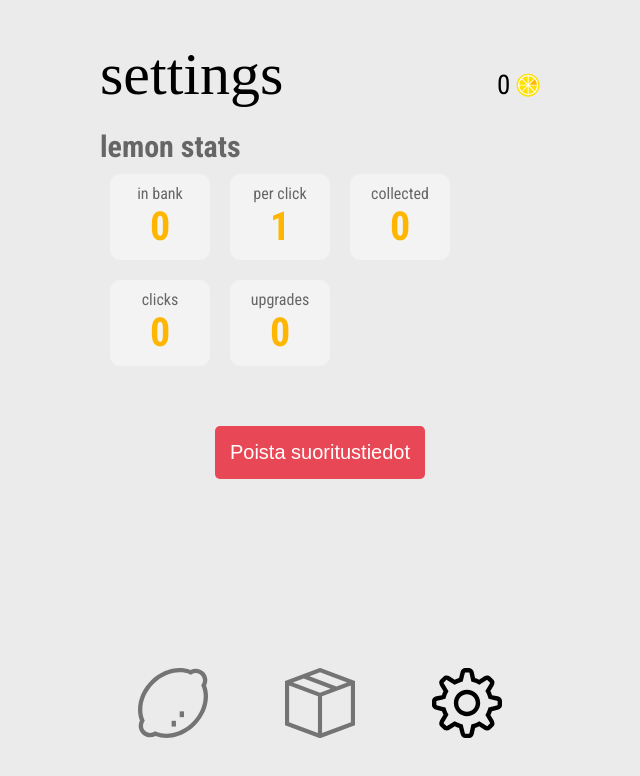
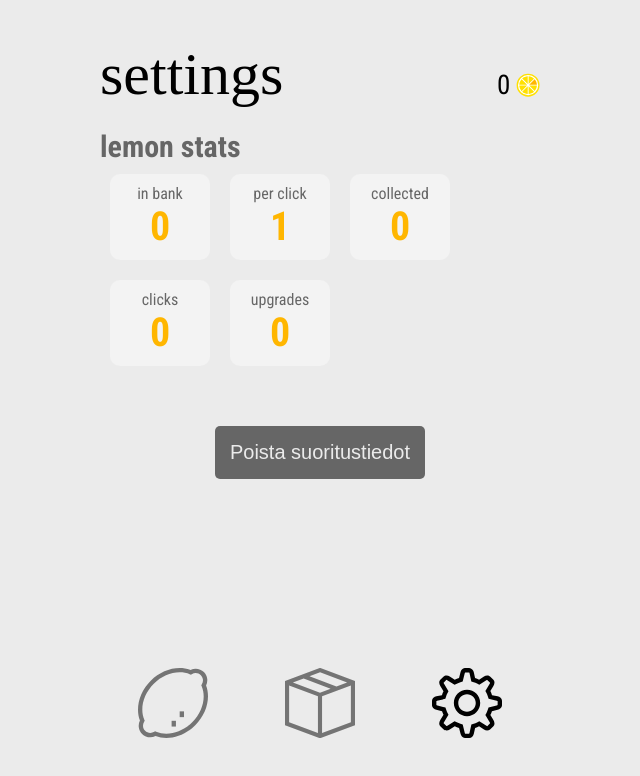
Before and after one commit to Benedicttt/sasky-lemon-clicker, a React (Vite) app: page /settings in a window 1280 px wide. Shown: the top 776 px of the page, without its empty margins (320-960 px from the left). Built offline with nearby package versions, Linux system fonts and the light colour scheme; a web font is replaced by a local one.

Commit message:
lisää suoritustietojen poistamisen

```diff
--- a/src/App.jsx
+++ b/src/App.jsx
@@ -8,7 +8,7 @@ import useLocalStorage from './utils/useLocalStorage'
 import getPurchasableItems from './utils/getPurchasableItems'
 
 function App() {
-    const [storeitems,setStoreitems, resetStoreItems] = useLocalStorage('lemon-items', items)
+    const [storeitems,setStoreitems, resetStoreitems] = useLocalStorage('lemon-items', items)
 
     const initialstats = {
         clicks: 0,
@@ -19,7 +19,9 @@ function App() {
         collected: 0
     }
 
-    const [stats, setStats] = useState(initialstats)
+    const [stats, setStats, resetStats] = useLocalStorage('lemon-stats',initialstats)
+
+    // const [stats, setStats] = useState(initialstats)
     // const handleClick = () => {
     //TODO: tarvitaan kysyä opettajan, miksi tarvitse "setClicks" methodi
     // return setClicks(clicks + 1)
@@ -45,7 +47,8 @@ function App() {
     const handlePurchase = (id) => {
         const index = storeitems.findIndex(storeitem => storeitem.id == id)
         if (stats.balance >= storeitems[index].price) {
-            let newstoreitems = [...storeitems]
+            let newstoreitems = JSON.parse(JSON.stringify(storeitems))
+
             let newstats = {...stats}
             newstoreitems[index].qty++
             newstats.balance = round(newstats.balance - newstoreitems[index].price,1)
@@ -74,6 +77,12 @@ function App() {
         return total
     }
 
+    const handleReset = () => {
+        // Palautetaan taltiot alkuarvoihin.
+        resetStats()
+        resetStoreitems()
+    }
+
     return (
         //                                            !!!!!!
         // Router from local must be always first start!!!!!
@@ -83,7 +92,7 @@ function App() {
                    storeitems={storeitems}
                    handleClick={handleClick}
                    handlePurchase={handlePurchase}
-            // handleReset={handleReset}
+                   handleReset={handleReset}
         />
     )
 }
--- a/src/components/AppRouter.jsx
+++ b/src/components/AppRouter.jsx
@@ -16,7 +16,7 @@ function AppRouter(props) {
             children: [
                 { path: "", element: <Clicker stats={props.stats} handleClick={props.handleClick} /> },
                 { path: "store", element: <Store stats={props.stats} storeitems={props.storeitems} handlePurchase={props.handlePurchase}/>},
-                { path: "settings", element: <Settings stats={props.stats} />},
+                { path: "settings", element: <Settings stats={props.stats} handleReset={props.handleReset} />},
             ]
         }
     ])
--- a/src/components/Reset.jsx
+++ b/src/components/Reset.jsx
@@ -3,6 +3,13 @@ import { useState } from 'react'
 function Reset(props) {
     const [showForm, setShowForm] = useState(false)
     const [value, setValue] = useState("")
+
+    const handleReset = () => {
+        // Nollataan pelin tiedot ja tyhjennetään tekstikenttä.
+        props.handleReset()
+        setValue("")
+    }
+
 
     if (showForm) {
         return (
@@ -14,14 +21,19 @@ function Reset(props) {
                     Jatkamalla tiedot nollautuvat ja peli alkaa
                     alusta.</p>
                 <p>Kirjoita teksti <span>{props.resetvalue}</span> alla olevaan kenttään.</p>
-                <div><input type="text" /></div>
+                <div>
+                    <input type="text"
+                           value={value}
+                           onChange={(e) => {setValue(e.target.value)}} />
+                </div>
                 <button>Poista suoritustiedot</button>
             </div>
         )
     } else {
         return (
             <div className="reset">
-                <button onClick={()=>{setShowForm(true)}}>Poista suoritustiedot</button>
+                {/*change tru to false - false to true*/}
+                <button disabled={props.resetvalue==value?true:false} onClick={handleReset}>Poista suoritustiedot</button>
             </div>
         )
     }
```
